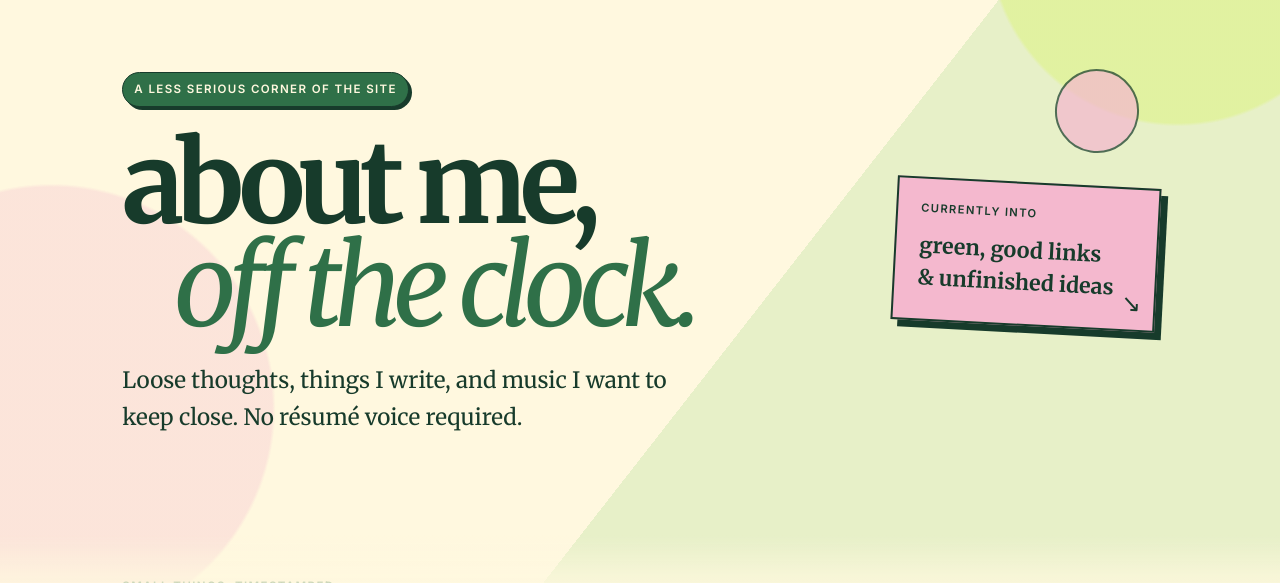
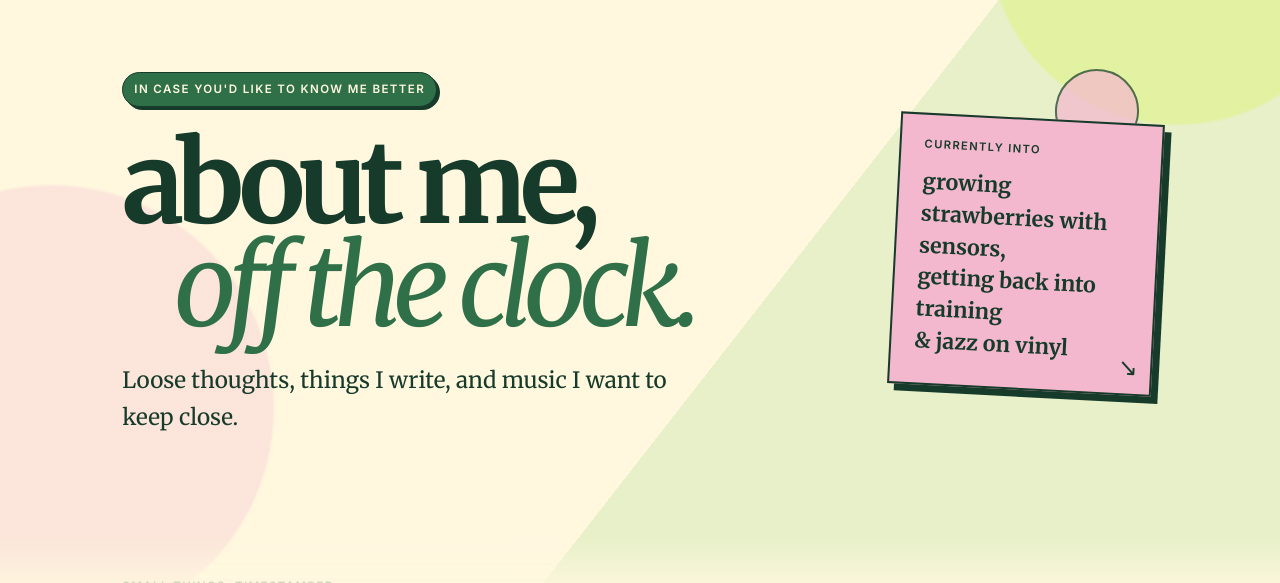
Before and after one commit to trentisiete/refactorPortfolio, an Astro site: page /en/about in a window 1280 px wide. Shown: the part 136-719 px from the top of the page. Built offline with nearby package versions, Linux system fonts and the light colour scheme; Astro itself is replaced by a stand-in of ours; some packages are replaced by stand-ins of ours.

Commit message:
Make About intro more personal

```diff
--- a/src/components/AboutHub.astro
+++ b/src/components/AboutHub.astro
@@ -53,20 +53,23 @@ const thoughts = await Promise.all(
 
   <header class="about-hero">
     <div class="about-hero__copy">
-      <p class="about-kicker">a less serious corner of the site</p>
+      <p class="about-kicker">in case you'd like to know me better</p>
       <h1>
         about me,
         <em>off the clock.</em>
       </h1>
       <p class="about-hero__intro">
         Loose thoughts, things I write, and music I want to keep close.
-        No résumé voice required.
       </p>
     </div>
 
     <aside class="about-hero__note" aria-label="A small note">
       <span>currently into</span>
-      <strong>green, good links<br />& unfinished ideas</strong>
+      <strong>
+        growing strawberries with sensors,<br />
+        getting back into training<br />
+        & jazz on vinyl
+      </strong>
       <i aria-hidden="true">↘</i>
     </aside>
   </header>
```
